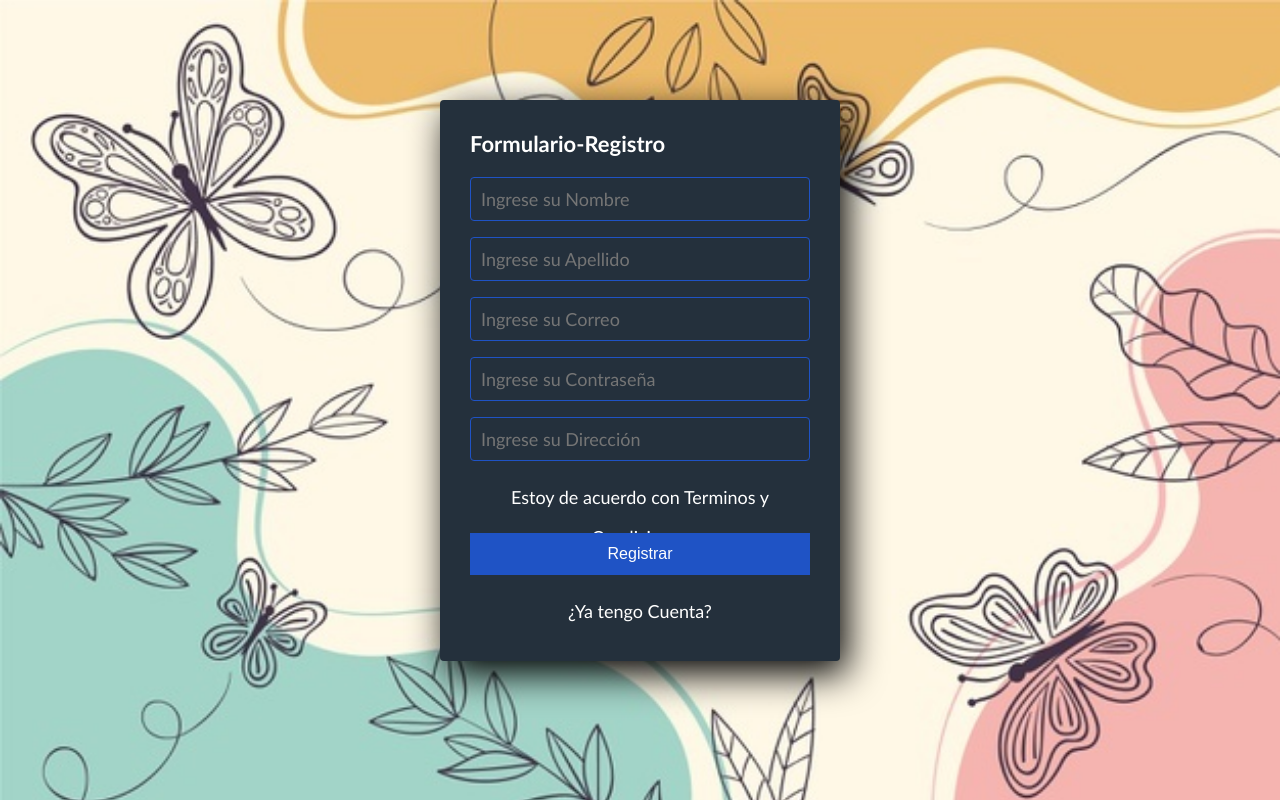
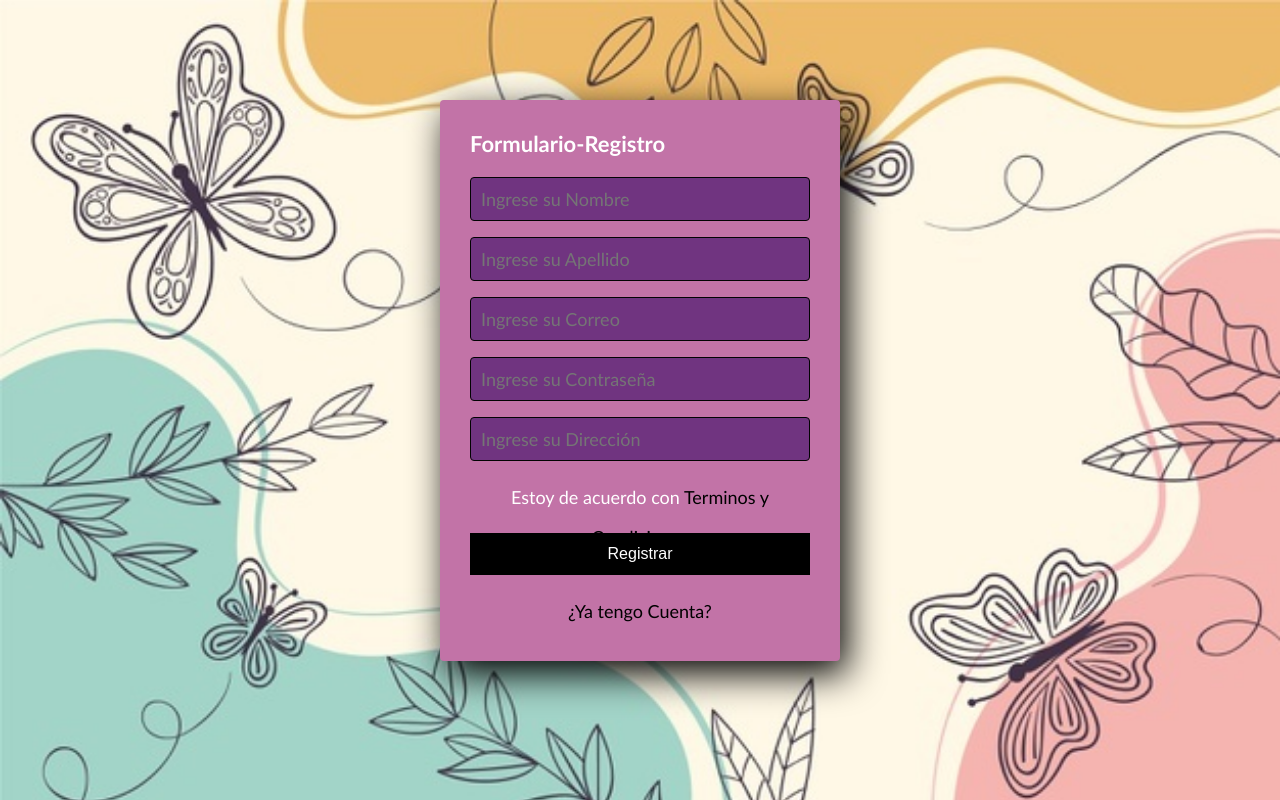
Before and after one commit to AdrielFondeur25/practica_en_equipo, a plain HTML site: page index.html in a window 1280 px wide. Drawn offline with Linux system fonts and the light colour scheme.

Commit message:
commit adriel

```diff
--- a/style.css
+++ b/style.css
@@ -13,7 +13,7 @@ body {
 
 .form-register {
   width: 400px;
-  background: #24303c;
+  background: #c273a7;
   padding: 30px;
   margin: auto;
   margin-top: 100px;
@@ -30,11 +30,11 @@ body {
 
 .controls {
   width: 100%;
-  background: #24303c;
+  background: #703480;
   padding: 10px;
   border-radius: 4px;
   margin-bottom: 16px;
-  border: 1px solid #1f53c5;
+  border: 1px solid #030303;
   font-family: 'calibri';
   font-size: 18px;
   color: white;
@@ -48,18 +48,18 @@ body {
 }
 
 .form-register a {
-  color: white;
+  color: rgb(0, 0, 0);
   text-decoration: none;
 }
 
 .form-register a:hover {
-  color: white;
+  color: rgb(0, 0, 0);
   text-decoration: underline;
 }
 
 .form-register .botons {
   width: 100%;
-  background: #1f53c5;
+  background: #000000;
   border: none;
   padding: 12px;
   color: white;
```
